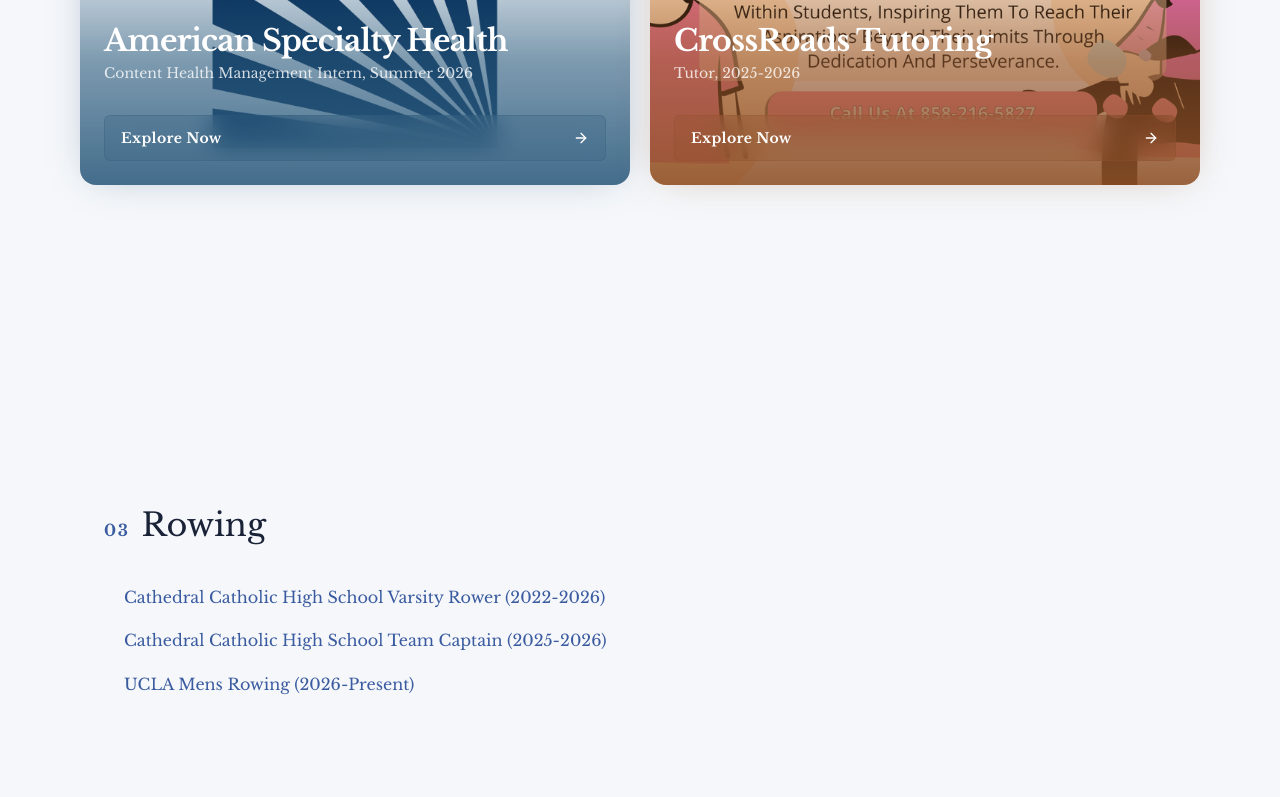
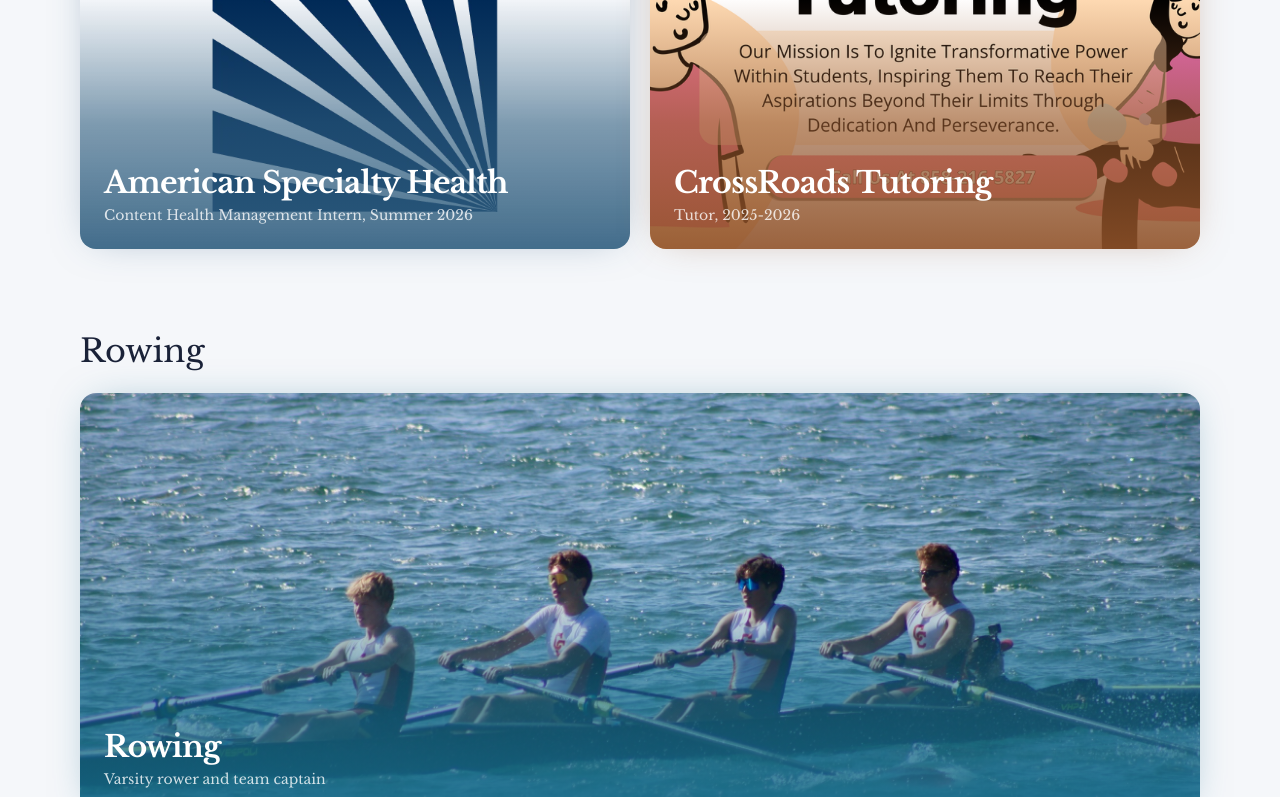
Before and after one commit to enzojbernardo/Portfolio, a React (Vite) app: page / in a window 1280 px wide. Shown: the part 1700-2497 px from the top of the page. Built offline with nearby package versions, Linux system fonts and the light colour scheme.

Commit message:
Updates to rowing section

```diff
--- a/src/components/RowingSection.tsx
+++ b/src/components/RowingSection.tsx
@@ -1,21 +1,31 @@
-const rowingItems = [
+import { DestinationCard } from '@/components/ui/card-21'
+
+const rowingDetails = [
   'Cathedral Catholic High School Varsity Rower (2022-2026)',
   'Cathedral Catholic High School Team Captain (2025-2026)',
-  'UCLA Mens Rowing (2026-Present)',
+  'UCLA Men\'s Rowing (2026-Present)',
 ]
 
 function RowingSection() {
   return (
-    <article className="panel" id="rowing">
+    <article className="panel work-panel" id="rowing">
       <div className="section-heading">
-        <span>03</span>
         <h2>Rowing</h2>
       </div>
-      <ul className="feature-list">
-        {rowingItems.map((item) => (
-          <li key={item}>{item}</li>
-        ))}
-      </ul>
+      <div className="grid gap-5 md:grid-cols-1">
+        <div className="h-[420px]">
+          <DestinationCard
+            imageUrl="/Rowing.jpeg"
+            location="Rowing"
+            flag=""
+            stats="Varsity rower and team captain"
+            href="https://www.usrowing.org/"
+            themeColor="196 72% 32%"
+            hoverDetailsTitle="Experience"
+            hoverDetails={rowingDetails}
+          />
+        </div>
+      </div>
     </article>
   )
 }
--- a/src/components/ui/card-21.tsx
+++ b/src/components/ui/card-21.tsx
@@ -69,10 +69,6 @@ const DestinationCard = React.forwardRef<HTMLDivElement, DestinationCardProps>(
             </h3>
             <p className="mt-1 text-sm font-medium text-white/80">{stats}</p>
 
-            <div className="mt-8 flex items-center justify-between rounded-md border border-[hsl(var(--theme-color)/0.3)] bg-[hsl(var(--theme-color)/0.2)] px-4 py-3 backdrop-blur-md transition-all duration-300 group-hover:border-[hsl(var(--theme-color)/0.5)] group-hover:bg-[hsl(var(--theme-color)/0.4)]">
-              <span className="text-sm font-semibold tracking-wide">Explore Now</span>
-              <ArrowRight className="h-4 w-4 transform transition-transform duration-300 group-hover:translate-x-1" />
-            </div>
           </div>
 
           {hoverDetails && hoverDetails.length > 0 ? (
--- a/src/index.css
+++ b/src/index.css
@@ -366,7 +366,7 @@ a {
 }
 
 .work-panel {
-  margin-top: 0;
+  margin-top: clamp(32px, 5vw, 64px);
   min-height: auto;
   justify-content: flex-start;
   border: none;
```
Also changed, not shown: public/Rowing.jpeg (added).
